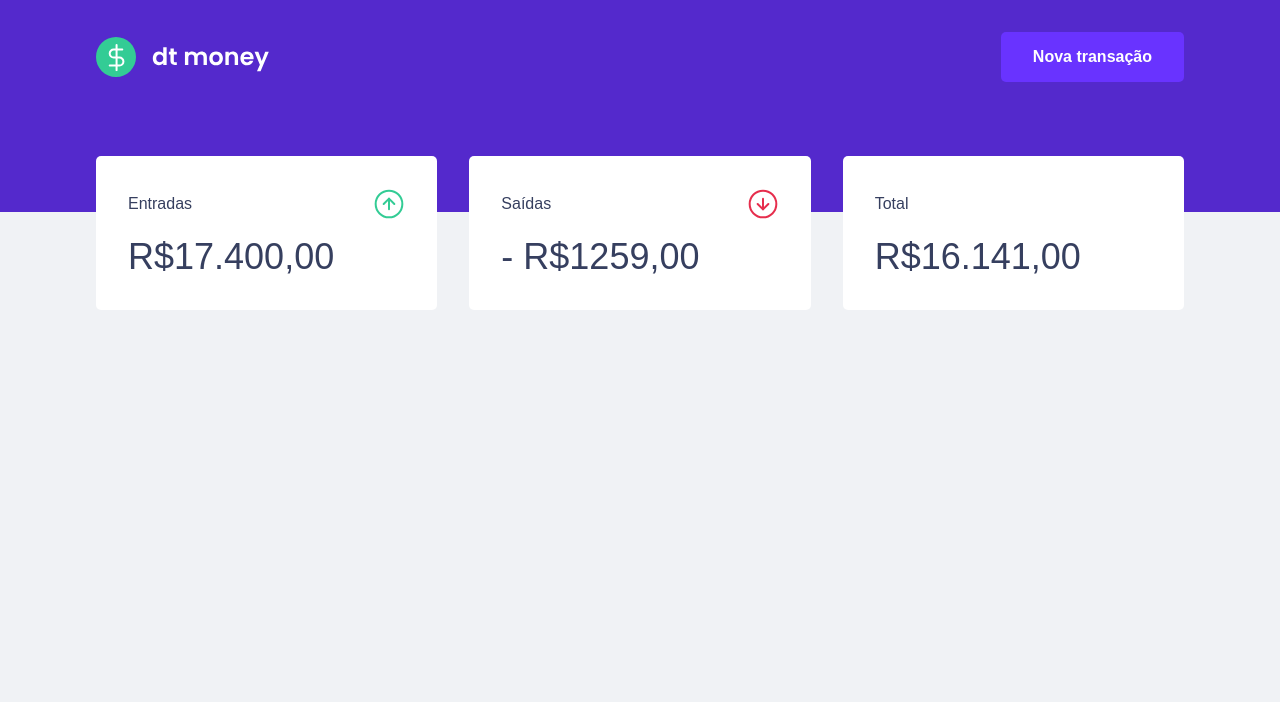
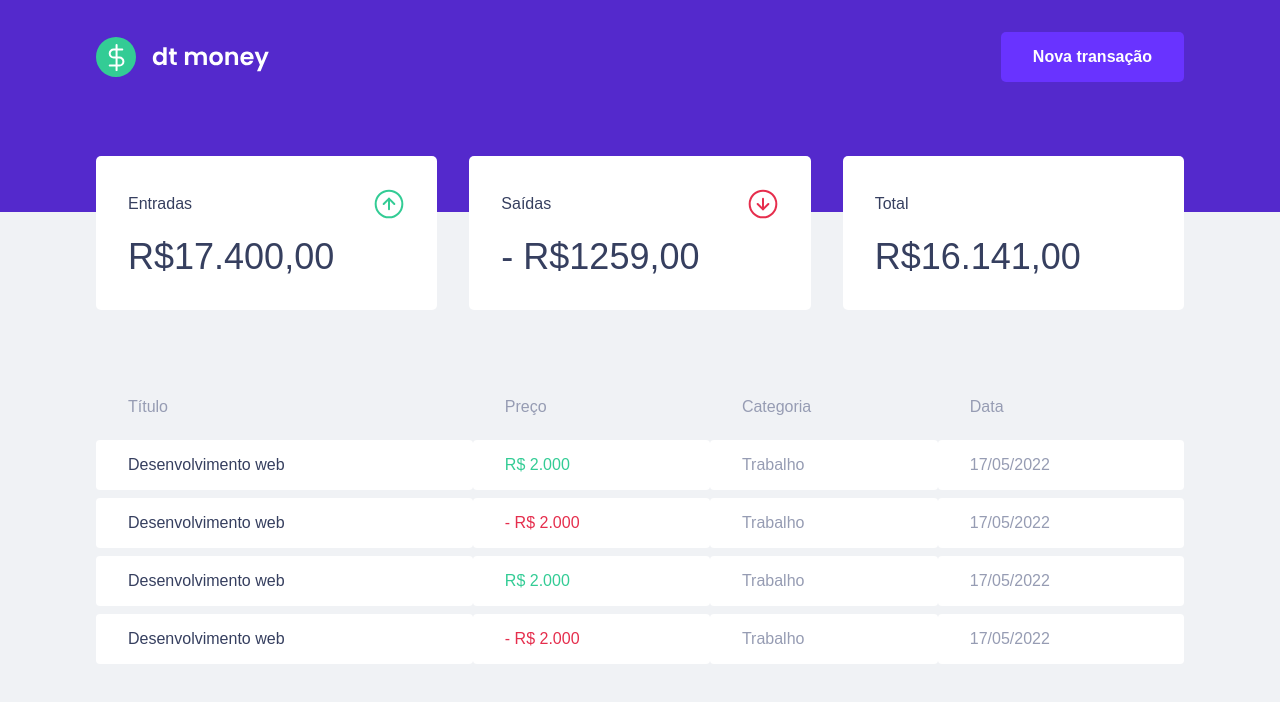
Before and after one commit to GKoefender/dtmoney, a React (Create React App) app: page / in a window 1280 px wide. Shown: the top 702 px of the page. Built offline with nearby package versions, Linux system fonts and the light colour scheme.

Commit message:
dashboard-transactionsTable component

```diff
--- a/src/components/Dashboard/index.tsx
+++ b/src/components/Dashboard/index.tsx
@@ -1,11 +1,13 @@
 import { Container } from './styles'
 
 import { Summary } from '../Summary'
+import { TransitionsTable } from '../TransactionsTable'
 
 function Dashboard () {
   return (
     <Container>
       <Summary />
+      <TransitionsTable />
     </Container>
   )
 }
--- /dev/null
+++ b/src/components/TransactionsTable/index.tsx
@@ -0,0 +1,46 @@
+import { Container } from './styles'
+
+function TransitionsTable () {
+  return (
+    <Container>
+      <table>
+        <thead>
+          <tr>
+            <th>Título</th>
+            <th>Preço</th>
+            <th>Categoria</th>
+            <th>Data</th>
+          </tr>
+        </thead>
+        <tbody>
+          <tr>
+            <td>Desenvolvimento web</td>
+            <td className="deposit">R$ 2.000</td>
+            <td>Trabalho</td>
+            <td>17/05/2022</td>
+          </tr>
+          <tr>
+            <td>Desenvolvimento web</td>
+            <td className="withdraw">- R$ 2.000</td>
+            <td>Trabalho</td>
+            <td>17/05/2022</td>
+          </tr>
+          <tr>
+            <td>Desenvolvimento web</td>
+            <td className="deposit">R$ 2.000</td>
+            <td>Trabalho</td>
+            <td>17/05/2022</td>
+          </tr>
+          <tr>
+            <td>Desenvolvimento web</td>
+            <td className="withdraw">- R$ 2.000</td>
+            <td>Trabalho</td>
+            <td>17/05/2022</td>
+          </tr>
+        </tbody>
+      </table>
+    </Container>
+  )
+}
+
+export { TransitionsTable }
--- /dev/null
+++ b/src/components/TransactionsTable/styles.ts
@@ -0,0 +1,38 @@
+import styled from 'styled-components'
+
+const Container = styled.div`
+  margin-top: 4rem;
+  table {
+    width: 100%;
+    border-spacing: 0 0.5rem;
+
+    th {
+      color: var(--text-body);
+      font-weight: 400;
+      padding: 1rem 2rem;
+      text-align: left;
+    }
+
+    td {
+      padding: 1rem 2rem;
+      border: 0;
+      background: var(--shape);
+      color: var(--text-body);
+      border-radius: 0.25rem;
+
+      &:first-child {
+        color: var(--text-title)
+      }
+
+      &.withdraw {
+        color: var(--red);
+      }
+
+      &.deposit {
+        color: var(--green);
+      }
+    }
+  }
+`
+
+export { Container }
--- a/src/styles/global.ts
+++ b/src/styles/global.ts
@@ -5,6 +5,7 @@
     --background: #f0f2f5;
     --red: #e52e4d;
     --blue: #5429cc;
+    --green: #33CC95;
 
     --blue-light: #6933ff;
 
```
